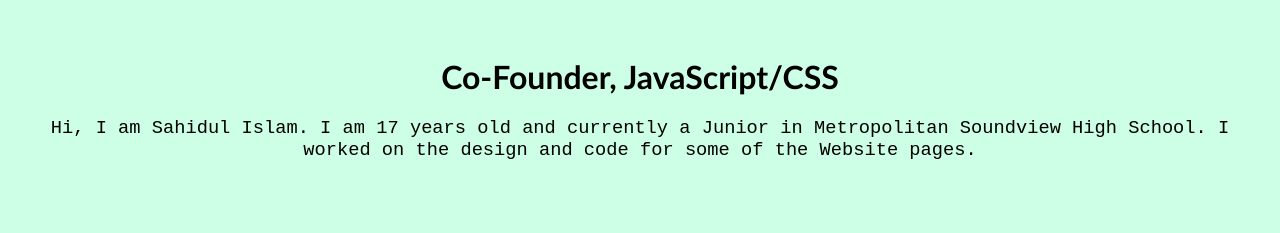
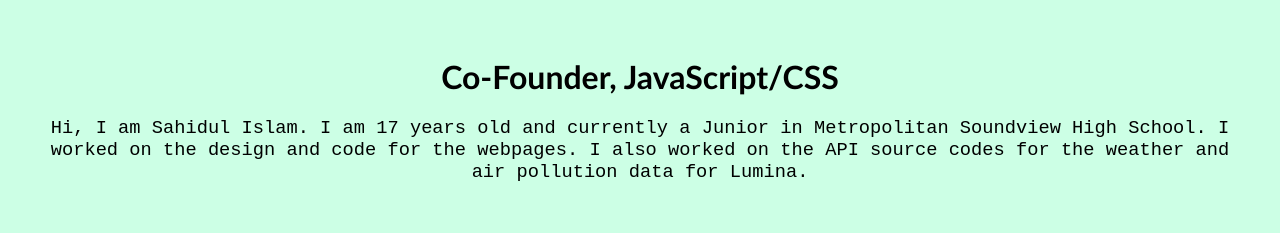
Before and after one commit to The2070Tube/envirogen_v1.2.11, a website: page others.html in a window 1280 px wide. Shown: the part 938-1171 px from the top of the page. Drawn offline with Linux system fonts and the light colour scheme.

Commit message:
sahidul commit

```diff
--- a/others.html
+++ b/others.html
@@ -48,7 +48,7 @@
         <br>
 
         <h1 class="mission1">Co-Founder, JavaScript/CSS</h1>
-        <h3 class="paragraph">Hi, I am Sahidul Islam. I am 17 years old and currently a Junior in Metropolitan Soundview High School. I worked on the design and code for some of the Website pages.</h3>
+        <h3 class="paragraph">Hi, I am Sahidul Islam. I am 17 years old and currently a Junior in Metropolitan Soundview High School. I worked on the design and code for the webpages. I also worked on the API source codes for the weather and air pollution data for Lumina.</h3>
 
         <br>
         <br>
```
